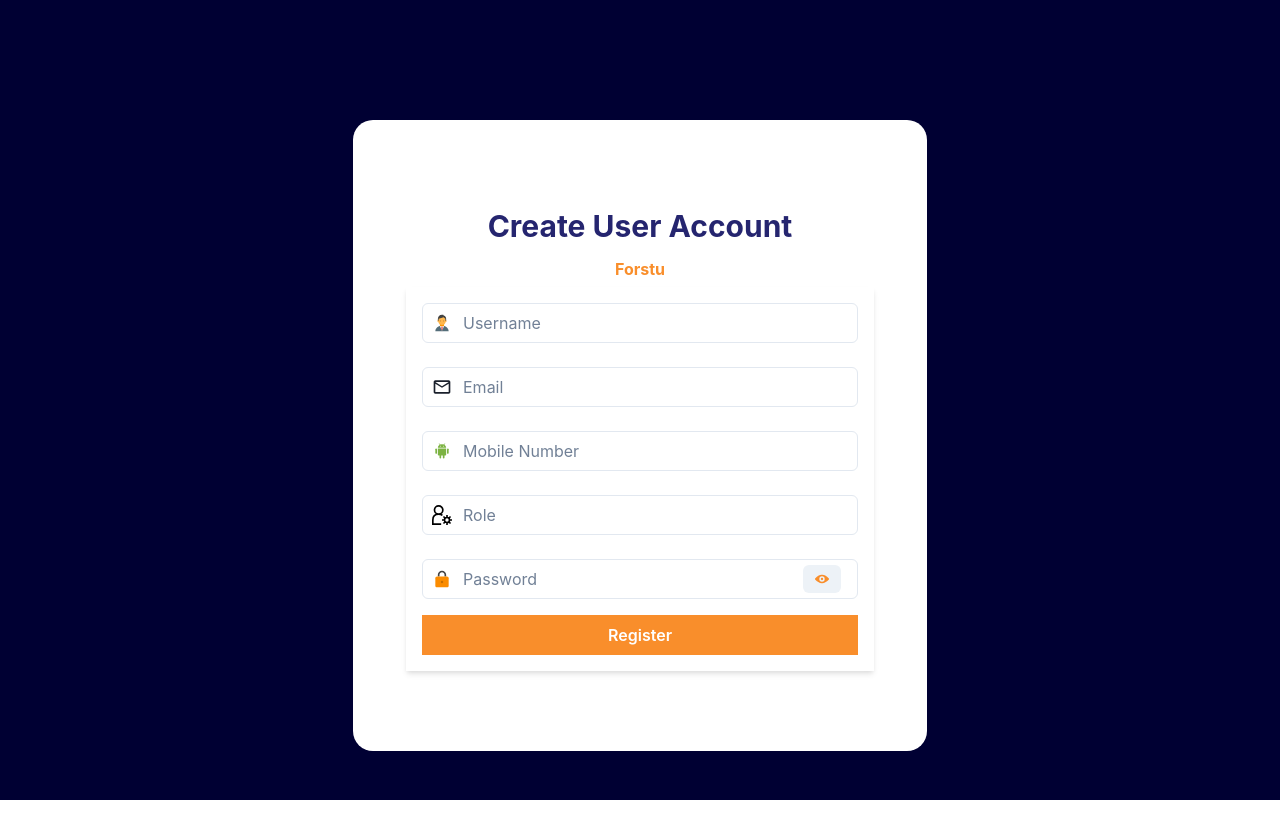
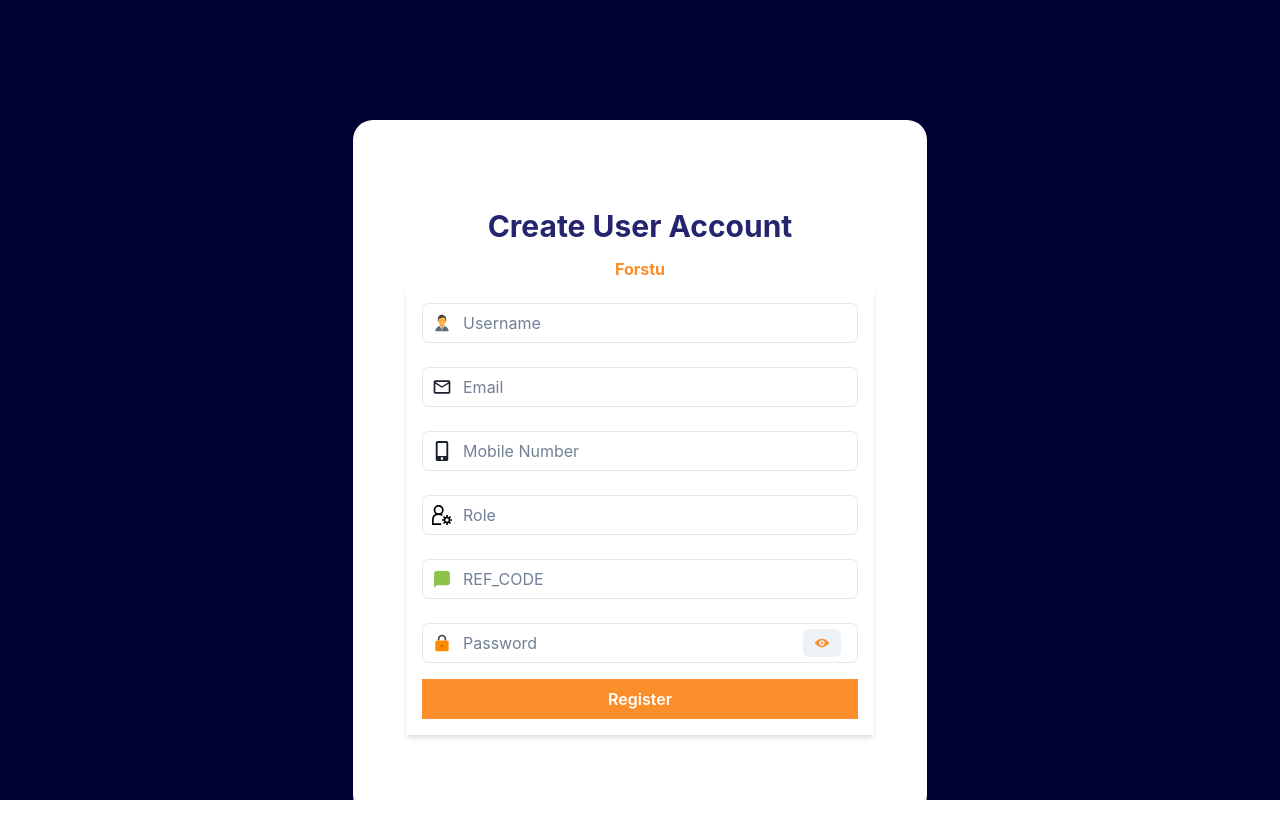
Before and after one commit to siri8868/Forstu, a React (Vite) app in the folder frontend/: page /signup in a window 1280 px wide. Built offline with nearby package versions, Linux system fonts and the light colour scheme.

Commit message:
dashbord

```diff
--- a/frontend/src/app/pages/Signup/Signup.jsx
+++ b/frontend/src/app/pages/Signup/Signup.jsx
@@ -13,7 +13,9 @@ import {
 } from "@chakra-ui/react";
 import React, { useState } from "react";
 import { useHistory } from "react-router-dom";
-  import { FcBusinessman,FcAndroidOs, FcLock } from "react-icons/fc";
+import { FcBusinessman, FcComments, FcAndroidOs, FcLock } from "react-icons/fc";
+import { FaMobileAlt } from "react-icons/fa";
+
 import { GrUserSettings } from "react-icons/gr";
 
 import { MdOutlineEmail } from "react-icons/md";
@@ -27,9 +29,10 @@ import {
 
   const [username, setUsername] = useState("");
   const [password, setPassword] = useState("");
-    const[email, setEmail] = useState("");
-    const [mobile,setMobile] = useState("");
-    const [role,setRole] = useState("");
+  const [email, setEmail] = useState("");
+  const [mobile, setMobile] = useState("");
+  const [role, setRole] = useState("");
+  const [ref_code, setRefCode] = useState("");
   const [showPassword, setShowPassword] = useState(false);
 
 
@@ -188,11 +191,13 @@ import {
                           </InputGroup>
                         </FormControl>
 
+
+
                         <FormControl>
                           <InputGroup>
                             <InputLeftElement
                               pointerEvents="none"
-                                children={<FcAndroidOs size={20} />}
+                              children={<FaMobileAlt size={20} />}
                             />
 
                             <Input
@@ -222,6 +227,27 @@ import {
                               value={role}
                               onChange={(e) => {
                                 setRole(e.target.value);
+                              }}
+                              required
+                            />
+                            <br />
+                            <br />
+                          </InputGroup>
+                        </FormControl>
+
+                        <FormControl>
+                          <InputGroup>
+                            <InputLeftElement
+                              pointerEvents="none"
+                              children={<FcComments size={20} />}
+                            />
+
+                            <Input
+                              type="text"
+                              placeholder="REF_CODE"
+                              value={ref_code}
+                              onChange={(e) => {
+                                setRefCode(e.target.value);
                               }}
                               required
                             />
```
Lines whose indentation alone changed are shown as unchanged.
